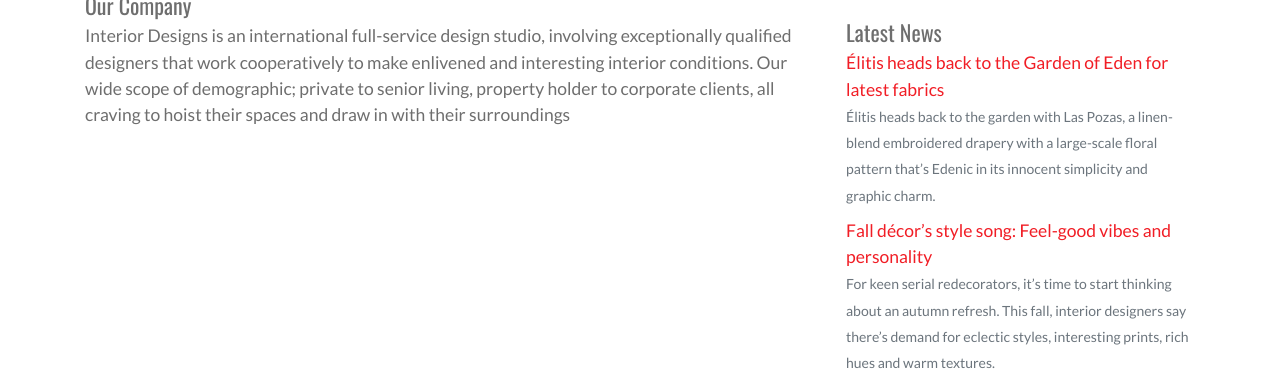
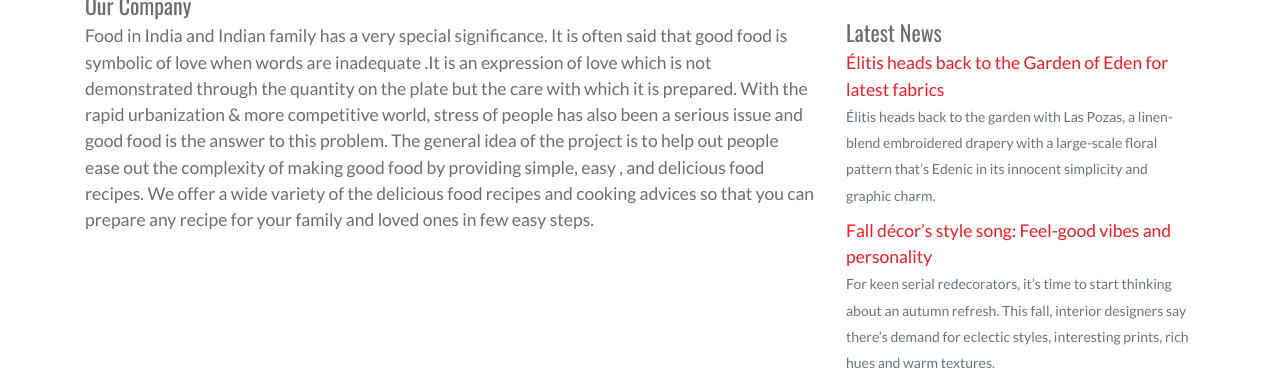
Before and after one commit to Khushi-Shukla/FindMeal, a plain HTML site: page AboutUs/about.html in a window 1280 px wide. Shown: the part 338-720 px from the top of the page. Drawn offline with nearby package versions, Linux system fonts and the light colour scheme.

Commit message:
Update about.html

```diff
--- a/AboutUs/about.html
+++ b/AboutUs/about.html
@@ -60,7 +60,7 @@
                 <h3 style="font-size: 22px;">Our Company</h3>
                 <p style="font-size: 17.5px;">
                     <!-- <img src="assets/images/" alt="" class="img-rounded pull-right" width="300"> -->
-                    Interior Designs is an international full-service design studio, involving exceptionally qualified designers that work cooperatively to make enlivened and interesting interior conditions. Our wide scope of demographic; private to senior living, property holder to corporate clients, all craving to hoist their spaces and draw in with their surroundings
+                    Food in India and Indian family has a very special significance. It is often said that good food is symbolic of love when words are inadequate .It is an expression of love which is not demonstrated through the quantity on the plate but the care with which it is prepared. With the rapid urbanization & more competitive world, stress of people has also been a serious issue and good food is the answer to this problem. The general idea of the project is to help out people ease out the complexity of making good food by providing simple, easy , and delicious food recipes. We offer a wide variety of the delicious food recipes and cooking advices so that you can prepare any recipe for your family and loved ones in few easy steps.
                 </p>
                 <p>  </p>
                 <!--<h3 style="font-size: 22px;">Our Achievements</h3>
```
